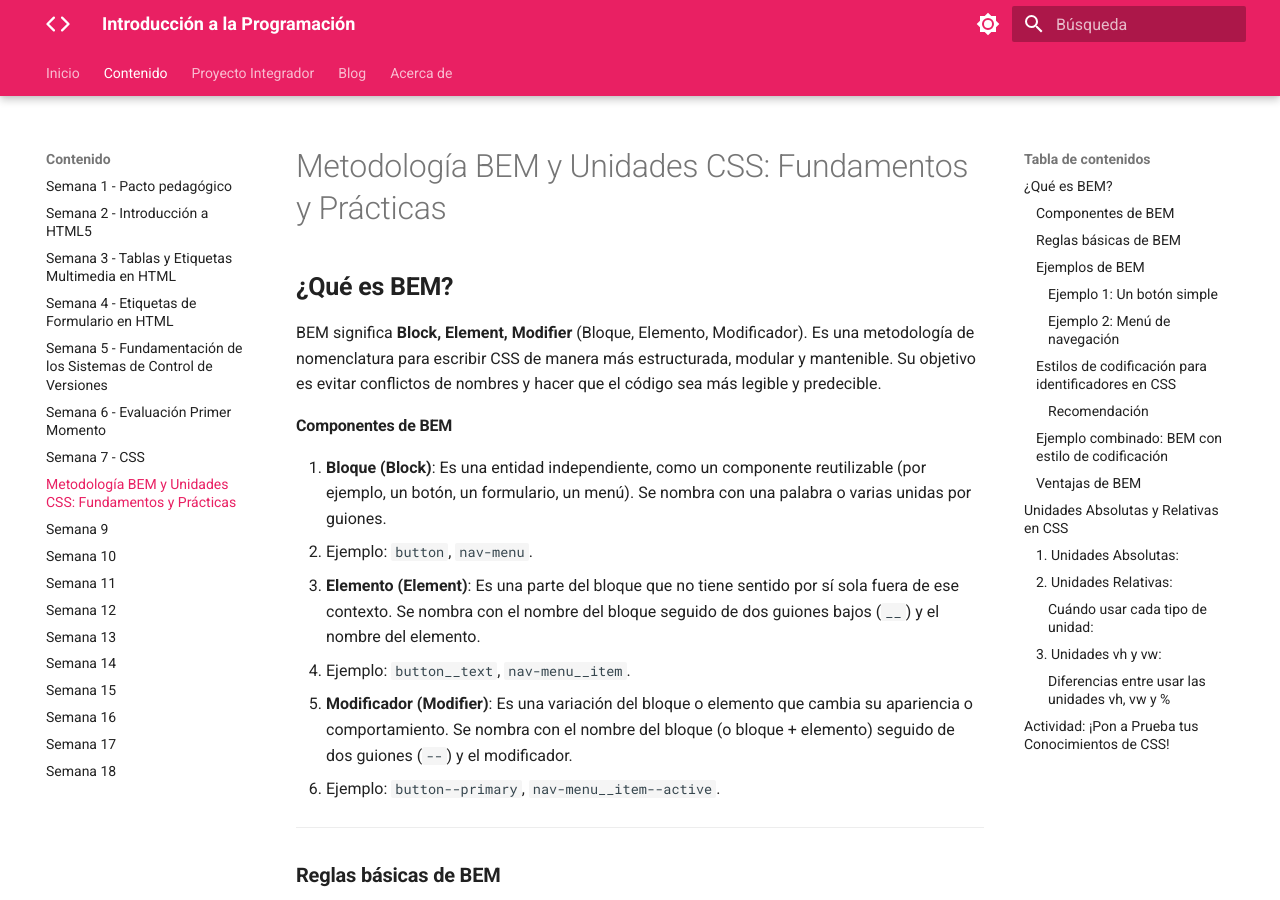
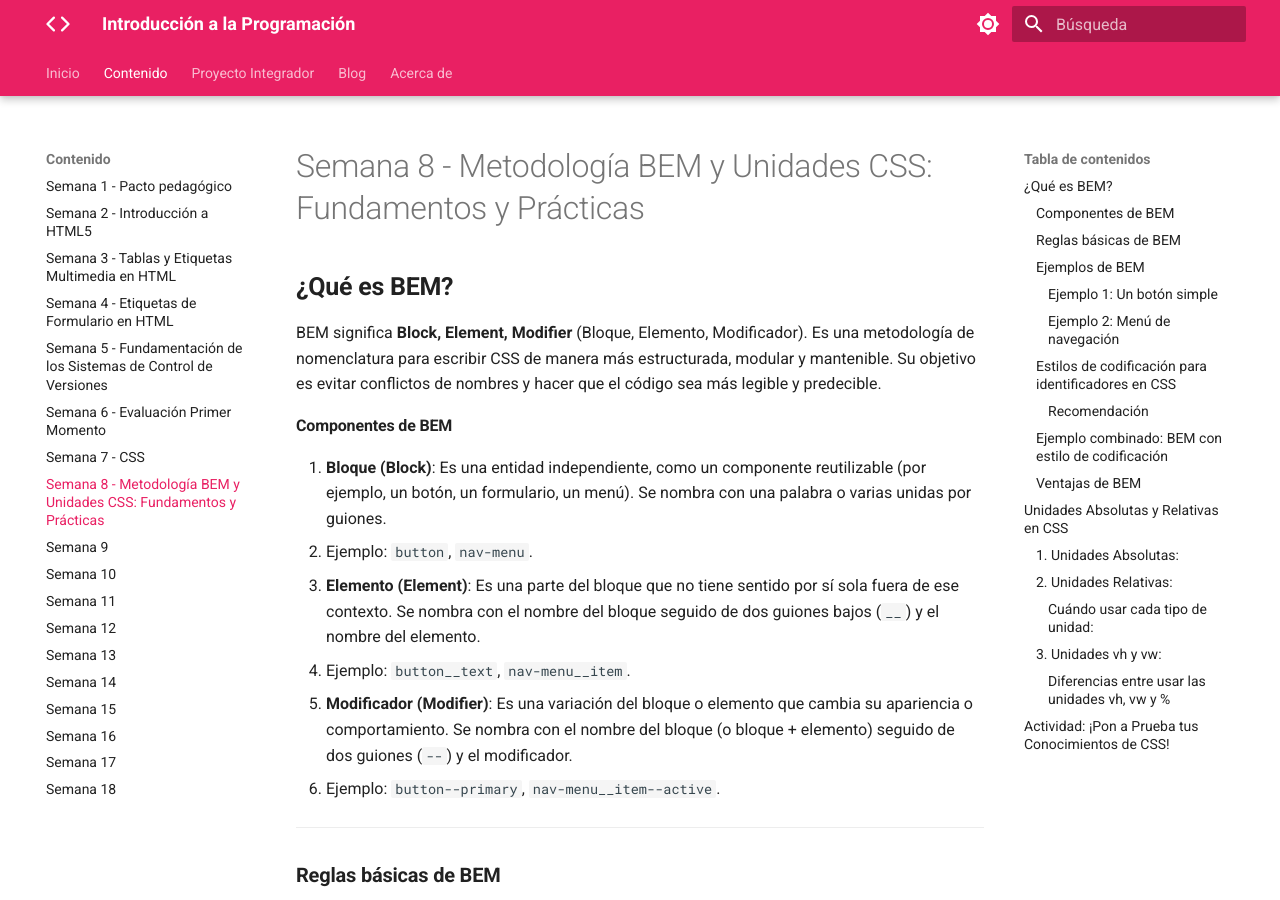
Before and after one commit to jfinfocesde/25ip, an MkDocs documentation site: the page built from docs/content/p8.md, in a window 1280 px wide and 900 px high. Built offline with MkDocs 1.6.1 and Material for MkDocs 9.7.7, drawn with Linux system fonts in a browser that asks for light colours; a script that is not in the unit is left out.

Commit message:
03-04-2025

```diff
--- a/docs/content/p8.md
+++ b/docs/content/p8.md
@@ -1,4 +1,4 @@
-# Metodología BEM y Unidades CSS: Fundamentos y Prácticas
+# Semana 8 - Metodología BEM y Unidades CSS: Fundamentos y Prácticas
 
 ## **¿Qué es BEM?**
 BEM significa **Block, Element, Modifier** (Bloque, Elemento, Modificador). Es una metodología de nomenclatura para escribir CSS de manera más estructurada, modular y mantenible. Su objetivo es evitar conflictos de nombres y hacer que el código sea más legible y predecible.
```
